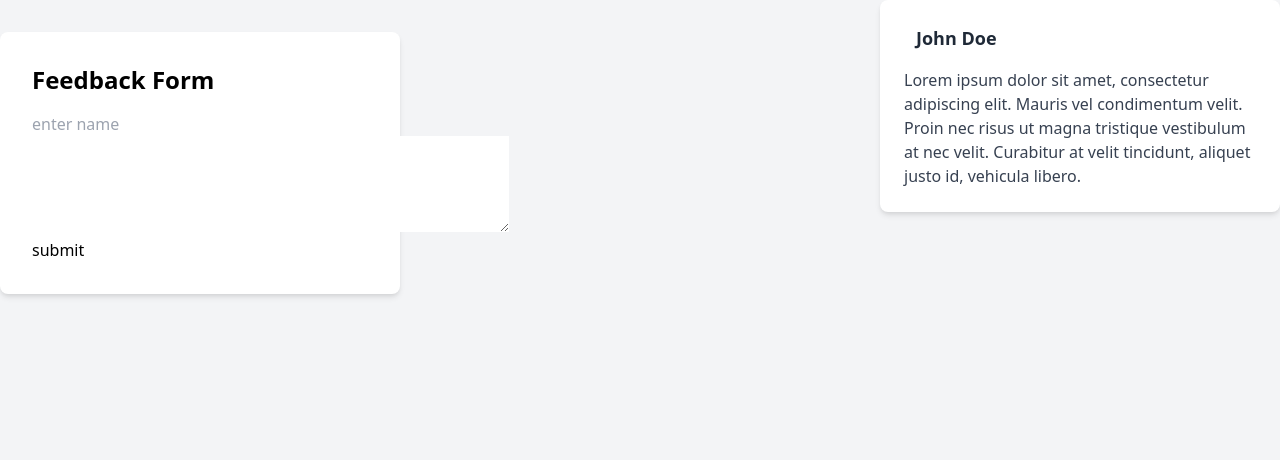
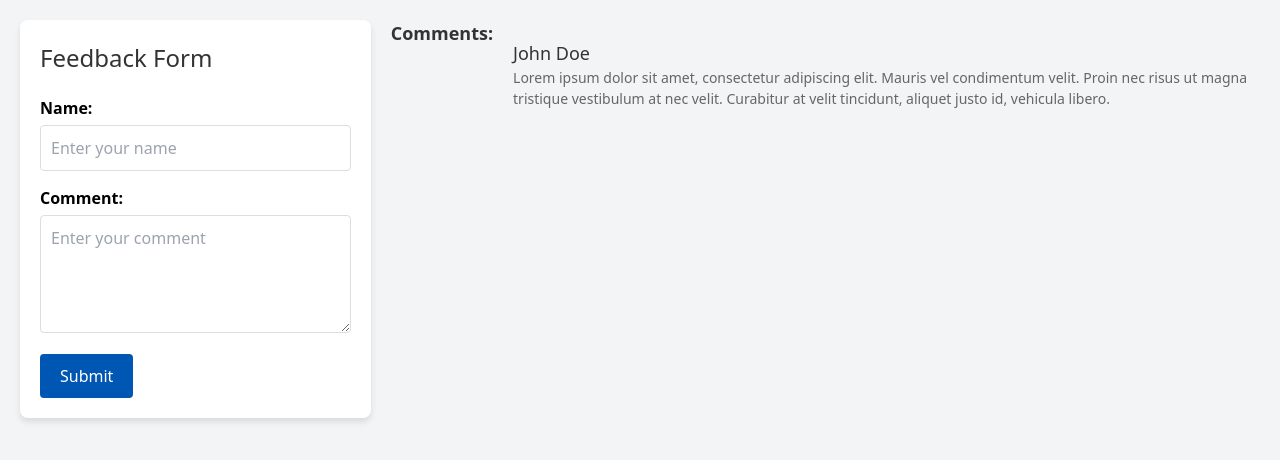
Before and after one commit to pattrick14/simple-form, a website: page frontend/index.html in a window 1280 px wide. Drawn offline with nearby package versions, Linux system fonts and the light colour scheme; no server answers.

Commit message:
All Done, Working!!

```diff
--- a/backend/db.js
+++ b/backend/db.js
@@ -2,7 +2,7 @@ const mongoose = require('mongoose');
 
 async function connectToDb() {
     try {
-        const url = '';
+        const url = 'mongodb://127.0.0.1:27017/?directConnection=true&serverSelectionTimeoutMS=2000&appName=mongosh+2.0.1';
 
         console.log("Connecting to MongoDB...");
 
--- a/frontend/index.html
+++ b/frontend/index.html
@@ -1,32 +1,27 @@
 <!DOCTYPE html>
 <html lang="en">
-
 <head>
     <meta charset="UTF-8">
     <meta name="viewport" content="width=device-width, initial-scale=1.0">
     <title>Feedback Form</title>
+    <link rel="stylesheet" href="style.css">
     <!-- Include Tailwind CSS -->
     <link href="https://cdn.jsdelivr.net/npm/tailwindcss@2.2.19/dist/tailwind.min.css" rel="stylesheet">
 </head>
 
 <style>
     .mainsection {
-
         display: flex;
         justify-content: space-between;
     }
 
     .left {
-
         width: 50vh;
         height: 100vh;
         justify-content: center;
-
     }
 
     .right {
-
-
         width: 50vh;
         height: 100vh;
         justify-content: center;
@@ -36,65 +31,36 @@
 </style>
 
 <body class="bg-gray-100 mainsection">
+    <div class="container">
+        <div class="feedback-form">
+            <h2 class="form-title">Feedback Form</h2>
+            <div class="input-group">
+                <label for="nameI">Name:</label>
+                <input id="nameI" placeholder="Enter your name" type="text">
+            </div>
+            <div class="input-group">
+                <label for="commentI">Comment:</label>
+                <textarea id="commentI" rows="4" placeholder="Enter your comment"></textarea>
+            </div>
+            <button class="submit-btn" onclick="addComment()">Submit</button>
+        </div>
+        <strong><h1 class="comment-author"> Comments:</h1> </strong>
 
-    <div class="left">
-
-        <div class="container mx-auto mt-8">
-            <div class="max-w-lg mx-auto bg-white rounded-lg shadow-md p-8">
-                <h2 class="text-2xl font-bold mb-4">Feedback Form</h2>
-                <input id="nameI" placeholder="enter name" type="text" value=""/>
-                <textarea id="commentI" rows="4" cols="50" placeholder="enter comment">
-
-                  </textarea>
-                  <button onclick="addComment()">submit</button>
-
-
+        <div id="commentSection" class="comment-section">
+            <div class="comment">
+                <h3 class="comment-author">John Doe</h3>
+                <p class="comment-text">Lorem ipsum dolor sit amet, consectetur adipiscing elit. Mauris vel condimentum velit. Proin nec risus ut magna tristique vestibulum at nec velit. Curabitur at velit tincidunt, aliquet justo id, vehicula libero.</p>
             </div>
         </div>
     </div>
 
-
-    <div id="commentSection" class="right">
-
-        <div class="max-w-lg mx-auto bg-white rounded-lg shadow-md p-6">
-            <div class="flex items-center mb-4">
-
-                <div class="ml-3">
-                    <h2 class="text-lg font-semibold text-gray-800">John Doe</h2>
-                </div>
-            </div>
-            <p class="text-gray-700 text-base">Lorem ipsum dolor sit amet, consectetur adipiscing elit. Mauris vel
-                condimentum velit. Proin nec risus ut magna tristique vestibulum at nec velit. Curabitur at velit
-                tincidunt, aliquet justo id, vehicula libero.</p>
-
-        </div>
-
-
-
-
-
-    </div>
-
     <script src="https://cdn.jsdelivr.net/npm/axios/dist/axios.min.js"></script>
 
-
     <script>
-
-
-
-
        async  function addComment() {
-
         const commentdata = document.getElementById('commentI');
         const namedata = document.getElementById('nameI');
-
-
-
-
-
-
             const formData = {
-
                 name: namedata.value,
                 comment: commentdata.value
             };
@@ -106,7 +72,7 @@
             axios.post(url, formData)
                 .then(response => {
                     console.log('Form data sent successfully:', response.data);
-                    alert('Form data sent successfully');
+                    // alert('Form data sent successfully');
                     document.getElementById('commentSection').innerHTML = '';
                     getComments();
                 })
@@ -121,8 +87,6 @@
         const response = await axios.get('http://localhost:6900/comments');
         if (response.data.length > 0) {
 
-
-
             // Clear existing comments
             document.getElementById('commentSection').innerHTML = '';
 
@@ -130,7 +94,7 @@
             response.data.forEach(comment => {
                 console.log("runned");
                 const newComment = document.createElement('div');
-                newComment.className = 'max-w-lg mx-auto bg-white rounded-lg shadow-md p-6 mb-4';
+                newComment.className = 'max-w-2xl mx-auto bg-white rounded-lg shadow-md p-6 mb-4';
                 newComment.innerHTML = `
                     <div class="flex items-center mb-4">
                         <div class="ml-3">
@@ -150,24 +114,9 @@
 };
 
         getComments();
-
-
-
         document.getElementById('submitBtn').addEventListener('click', addComment());
-
-
-
-
-
-
-
-
 
     </script>
 
-
-
 </body>
-
-
 </html>
--- /dev/null
+++ b/frontend/style.css
@@ -0,0 +1,71 @@
+body {
+    font-family: 'Arial', sans-serif;
+    background-color: #f4f4f9;
+    margin: 0;
+    padding: 20px;
+}
+
+.container {
+    display: flex;
+    justify-content: space-between;
+    gap: 20px;
+}
+
+.feedback-form, .comments-section {
+    background-color: #fff;
+    padding: 20px;
+    border-radius: 8px;
+    box-shadow: 0 4px 6px rgba(0, 0, 0, 0.1);
+    width: 48%;
+}
+
+.form-title {
+    font-size: 24px;
+    color: #333;
+    margin-bottom: 20px;
+}
+
+.input-group {
+    margin-bottom: 15px;
+}
+
+.input-group label {
+    display: block;
+    margin-bottom: 5px;
+    font-weight: bold;
+}
+
+.input-group input, .input-group textarea {
+    width: 100%;
+    padding: 10px;
+    border: 1px solid #ddd;
+    border-radius: 4px;
+}
+
+.submit-btn {
+    background-color: #0056b3;
+    color: #fff;
+    border: none;
+    padding: 10px 20px;
+    font-size: 16px;
+    border-radius: 4px;
+    cursor: pointer;
+}
+
+.submit-btn:hover {
+    background-color: #004494;
+}
+
+.comment {
+    margin-top: 20px;
+}
+
+.comment-author {
+    font-size: 18px;
+    color: #333;
+}
+
+.comment-text {
+    font-size: 14px;
+    color: #666;
+}
```
Also changed, not shown: XSS Scripts!.txt (added, +30 -0 lines).
